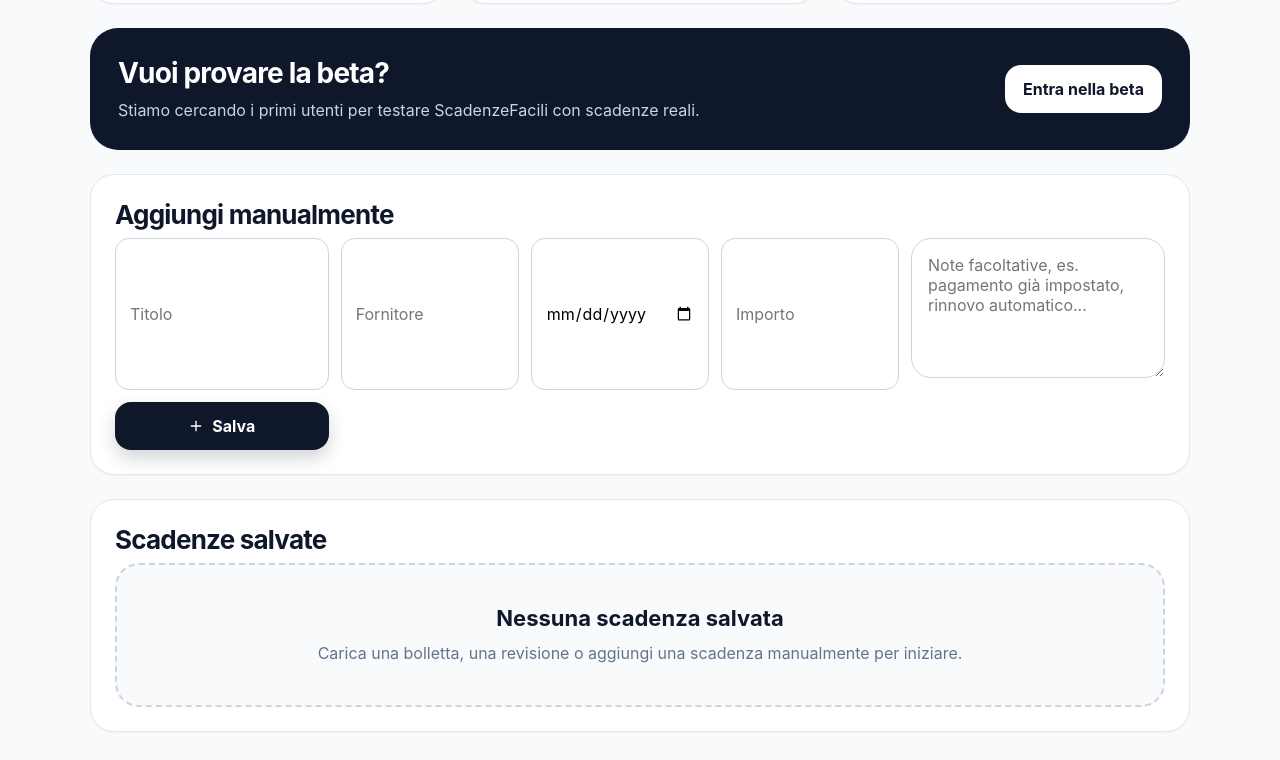
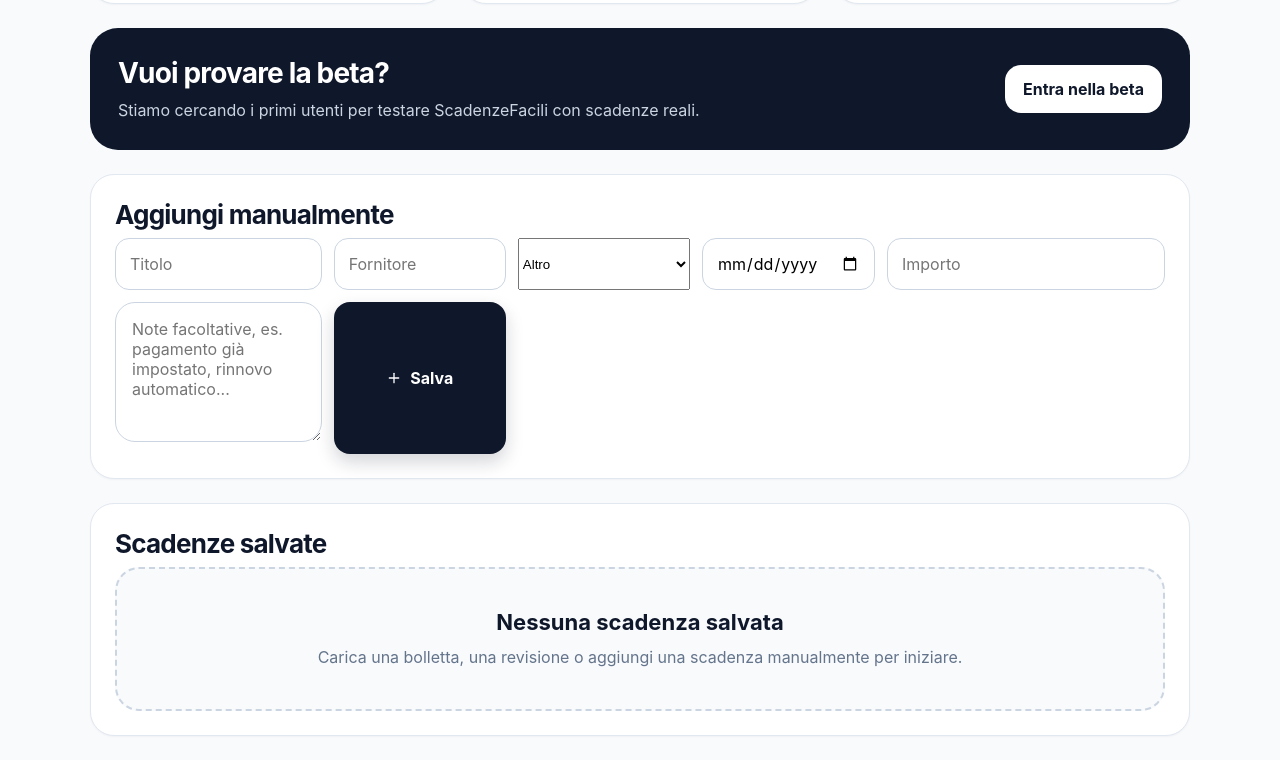
Before and after one commit to FedericoCi/scadenze-facili-mvp, a React (Vite) app: page / in a window 1280 px wide. Shown: the part 1978-2738 px from the top of the page. Built offline with nearby package versions, Linux system fonts and the light colour scheme.

Commit message:
make extracted deadline editable before saving

```diff
--- a/src/main.jsx
+++ b/src/main.jsx
@@ -149,6 +149,7 @@
   const [manualAmount, setManualAmount] = useState('');
   const [manualNotes, setManualNotes] = useState('');
   const [manualProvider, setManualProvider] = useState('');
+  const [manualCategory, setManualCategory] = useState('Altro');
   const [editingDeadline, setEditingDeadline] = useState(null);
   const [deadlineToDelete, setDeadlineToDelete] = useState(null);
   const [session, setSession] = useState(null);
@@ -164,7 +165,7 @@
   const [extracted, setExtracted] = useState({
   title: '',
   provider: '',
-  category: 'Altro',
+  category: manualCategory,
   dueDate: '',
   amount: null,
   notes: '',
@@ -473,7 +474,7 @@
     setShowEmailPaste(false);
     setEmailText('');
   }
-console.log('EMAIL SESSION:', session?.user?.email);
+
   async function saveManual() {
     if (!session) {
       showToast('Accedi per salvare le tue scadenze.', 'error');
@@ -554,10 +555,13 @@
 
     showToast('Scadenza aggiunta.');
     setIsSavingManual(false);
+
       setManualTitle('');
+      setManualProvider('');
+      setManualCategory('Altro');
       setManualDate('');
       setManualAmount('');
-    setManualProvider('');
+      setManualNotes('');
   }
 
   async function deleteDeadline(id) {
@@ -667,30 +671,6 @@
   setEditingDeadline(null);
   showToast('Logout effettuato.');
 }
-
-  async function sendTestEmail() {async function sendReminderEmail(deadline) {async function sendReminderEmail(deadline) {
-  if (!session?.user?.email) {
-    showToast('Accedi prima di inviare una mail.', 'error');
-    setShowLogin(true);
-    return;
-  }
-
-  const response = await fetch('/api/send-reminder', {
-    method: 'POST',
-    headers: { 'Content-Type': 'application/json' },
-    body: JSON.stringify({
-      email: session.user.email,
-      deadline,
-    }),
-  });
-
-  if (!response.ok) {
-    showToast('Errore invio email.', 'error');
-    return;
-  }
-
-  showToast('Promemoria email inviato.');
-}}}
 
   return (
     <main className="page">
@@ -1201,6 +1181,16 @@
               onChange={(e) => setManualProvider(e.target.value)}
             />
 
+            <select
+              value={manualCategory}
+              onChange={(e) => setManualCategory(e.target.value)}
+                >
+                  <option value="Casa">Casa</option>
+                  <option value="Auto">Auto</option>
+                  <option value="Documenti">Documenti</option>
+                  <option value="Altro">Altro</option>
+                </select>
+
             <input
               type="date"
               value={manualDate}
@@ -1410,13 +1400,6 @@
                       </span>
 
                       <button
-                        className="secondary"
-                          onClick={() => sendReminderEmail(item)}
-                        >
-                          Invia reminder
-                             </button>
-
-                      <button
                         className="icon-button"
                         onClick={() => setEditingDeadline(item)}
                         aria-label="Modifica scadenza"
```
Lines whose indentation alone changed are shown as unchanged.
